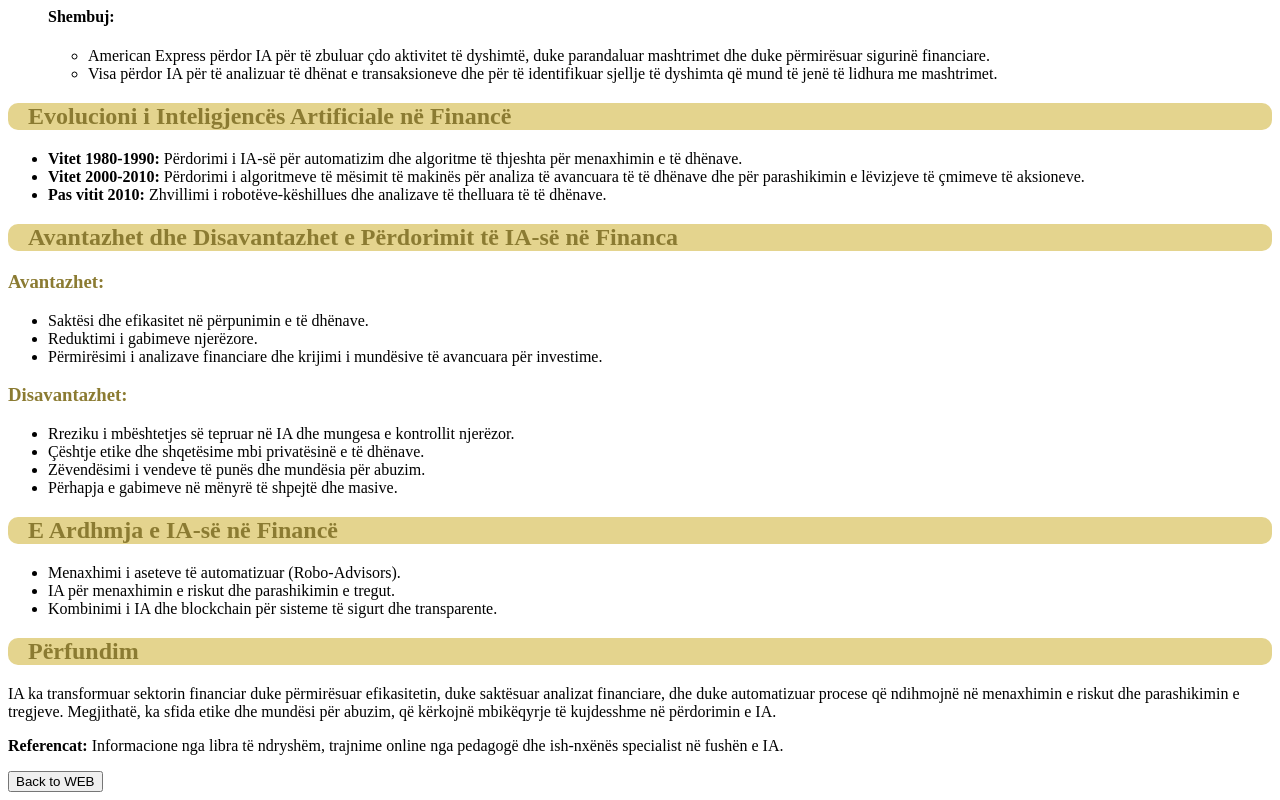
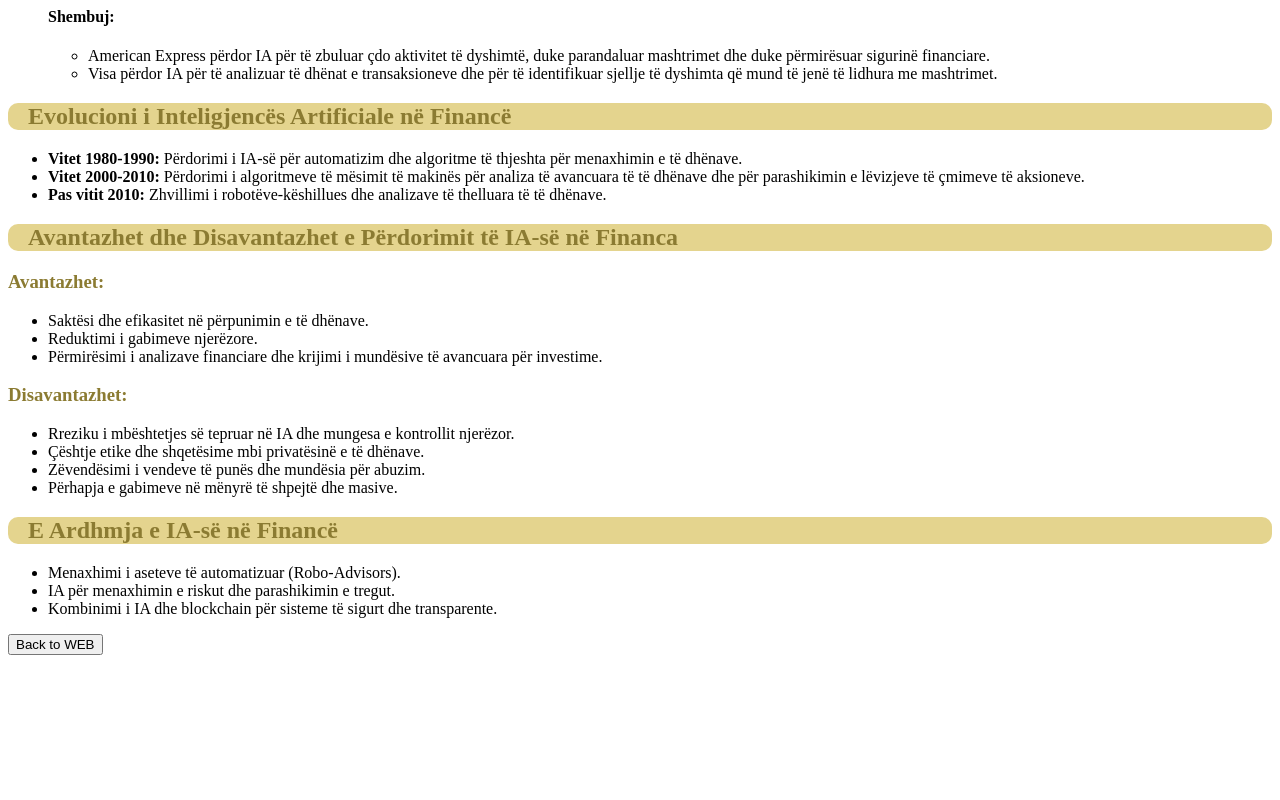
Before and after one commit to bana34-eng/BS-Website, a plain HTML site: page grupi4.html in a window 1280 px wide. Shown: the part 794-1594 px from the top of the page. After the commit the page ends 1457 px from the top, so only its background shows below. Drawn offline with Linux system fonts and the light colour scheme.

Commit message:
Update grupi4.html

```diff
--- a/grupi4.html
+++ b/grupi4.html
@@ -85,14 +85,7 @@
   </ul>
 </section>
 
-<section>
-  <h2>Përfundim</h2>
-  <p>IA ka transformuar sektorin financiar duke përmirësuar efikasitetin, duke saktësuar analizat financiare, dhe duke automatizuar procese që ndihmojnë në menaxhimin e riskut dhe parashikimin e tregjeve. Megjithatë, ka sfida etike dhe mundësi për abuzim, që kërkojnë mbikëqyrje të kujdesshme në përdorimin e IA.</p>
-</section>
 
-<footer>
-  <p><strong>Referencat:</strong> Informacione nga libra të ndryshëm, trajnime online nga pedagogë dhe ish-nxënës specialist në fushën e IA.</p>
-</footer>
 <a href="index.html"><button>Back to WEB</button>
 
 <style>
```
